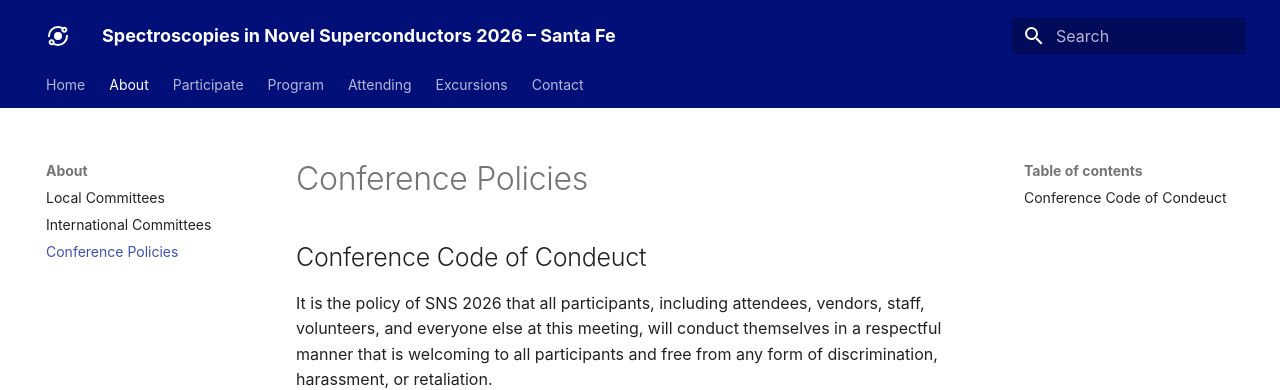
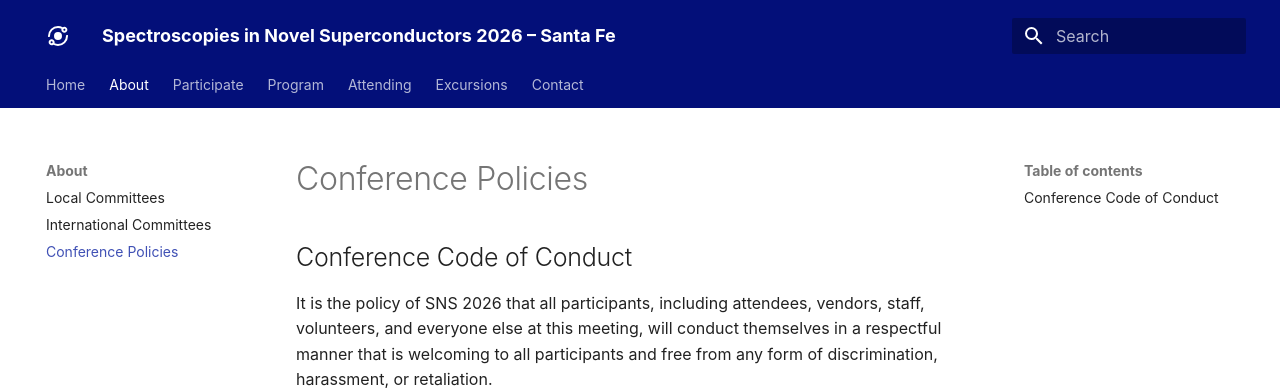
Before and after one commit to SNS2026/SNS2026.github.io, an MkDocs documentation site: the page built from docs/policies.md, in a window 1280 px wide. Shown: the top 390 px of the page. Built offline with MkDocs 1.6.1 and Material for MkDocs 9.7.7, drawn with Linux system fonts in a browser that asks for light colours; some web fonts are replaced.

Commit message:
Update policies.md

```diff
--- a/docs/policies.md
+++ b/docs/policies.md
@@ -3,7 +3,7 @@ title: Conference Policies
 ---
 
 
-## Conference Code of Condeuct
+## Conference Code of Conduct
 
 It is the policy of SNS 2026 that all participants, including attendees, vendors, staff, volunteers, and everyone else at this meeting, will conduct themselves in a respectful manner that is welcoming to all participants and free from any form of discrimination, harassment, or retaliation.
 
```
